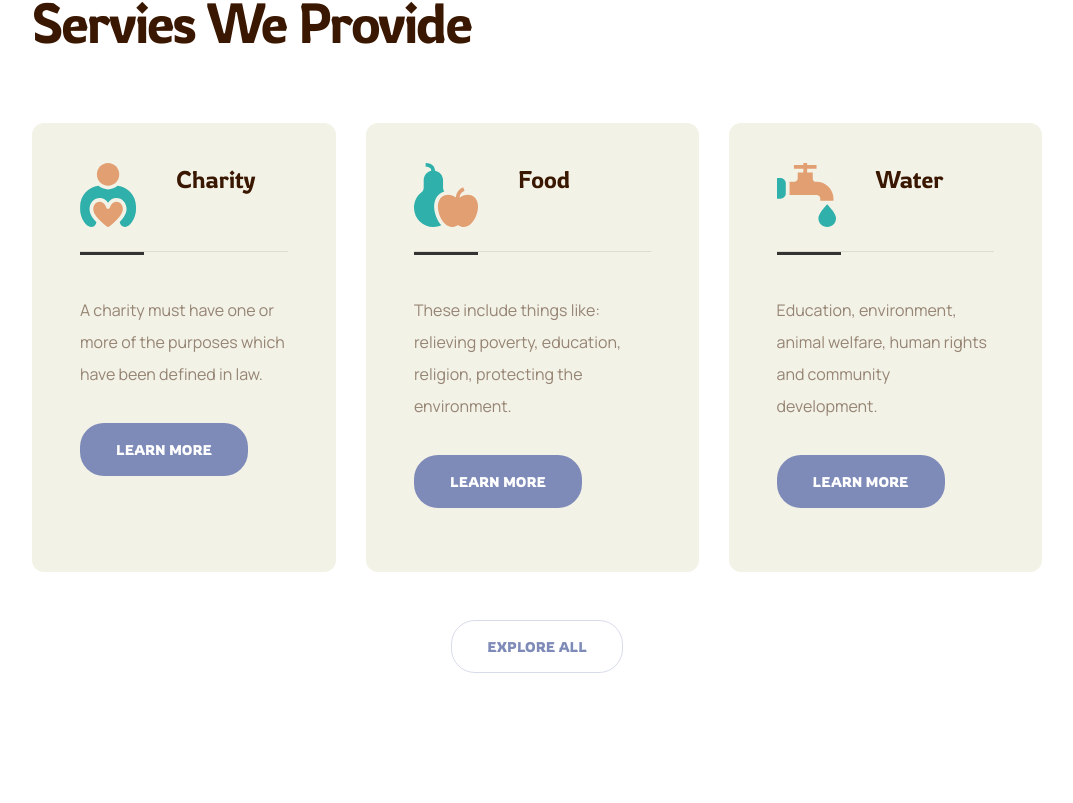
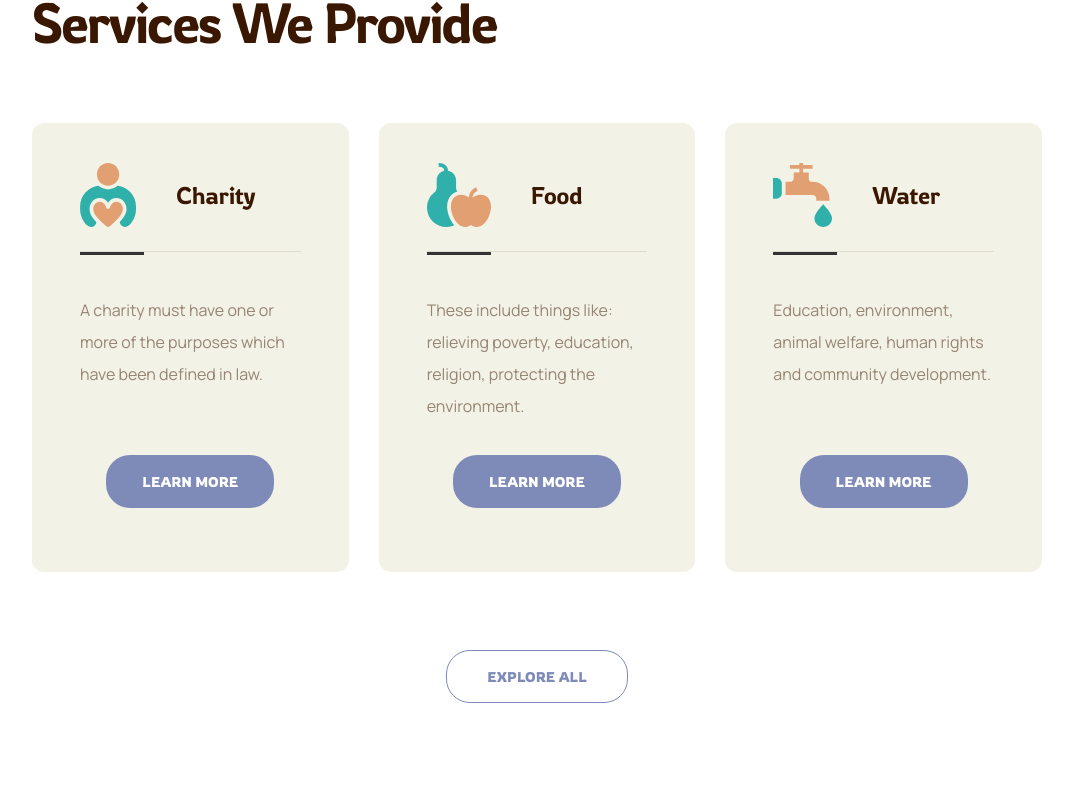
Before and after one commit to JamesGlik/CHARITY, a Next.js app in the folder my-app/: page / in a window 1280 px wide. Shown: the part 5457-6260 px from the top of the page, without its empty margins (103-1176 px from the left). Built offline with nearby package versions, Linux system fonts and the light colour scheme.

Commit message:
added responsive to section

```diff
--- a/my-app/components/atoms/GalleryButton/GalleryButton.tsx
+++ b/my-app/components/atoms/GalleryButton/GalleryButton.tsx
@@ -4,7 +4,7 @@ export default function GalleryButton({ label, onClick }: GalleryButtonProps) {
   return (
     <button
       onClick={onClick}
-      className="px-[40px] py-[15px] text-[#7E8AB8] border border-[#7E8AB8] rounded-[24px] hover:bg-[#7E8AB8] hover:text-white transition-all duration-300 ease-in-out"
+      className="px-[40px] py-[15px] text-[#7E8AB8] border border-[#7E8AB8] rounded-[24px] hover:bg-[#7E8AB8] hover:text-white transition-all duration-300 ease-in-out font-rowdies text-[14px] uppercase"
     >
       {label}
     </button>
--- a/my-app/components/molecules/ServicesCard/ServicesCard.tsx
+++ b/my-app/components/molecules/ServicesCard/ServicesCard.tsx
@@ -10,8 +10,8 @@ const ServicesCard = ({
   height,
 }: ServicesProps) => {
   return (
-    <div className="px-[48px] pt-[40px] pb-[64px] bg-[#F3F2E7] rounded-[12px]">
-      <div className="flex gap-x-[40px] mb-[24px]">
+    <div className="flex flex-col h-full px-[48px] pt-[40px] pb-[64px] bg-[#F3F2E7] rounded-[12px] lg:px-[27px]">
+      <div className="flex gap-x-[40px] pb-[24px] items-center">
         <Image
           src={iconSrc}
           alt="services section icon"
@@ -24,15 +24,17 @@ const ServicesCard = ({
       </div>
 
       <div className="w-full h-[1px] bg-[#DEDDCD]"></div>
-      <div className="w-[64px] h-[3px] bg-[#333] mb-[39px]"></div>
+      <div className="w-[64px] h-[3px] bg-[#333]"></div>
 
-      <p className="text-[#3A1700] text-opacity-50 font-manrope leading-[32px] mb-[33px]">
+      <p className="text-[#3A1700] text-opacity-50 font-manrope leading-[32px] pt-[39px] pb-[33px] flex-grow">
         {cardText}
       </p>
 
-      <button className="uppercase text-[#FFF] font-rowdies text-[14px] py-[16px] px-[36px] bg-[#7E8AB8] rounded-[24px]">
-        learn more
-      </button>
+      <div className="flex justify-center">
+        <button className="uppercase text-[#FFF] font-rowdies text-[14px] py-[16px] px-[36px] bg-[#7E8AB8] rounded-[24px] hover:text-[#7E8AB8] hover:bg-[#FFF] transition-all duration-300 ease-in-out">
+          learn more
+        </button>
+      </div>
     </div>
   );
 };
--- a/my-app/components/organisms/ServicesSection/ServicesSection.tsx
+++ b/my-app/components/organisms/ServicesSection/ServicesSection.tsx
@@ -1,21 +1,25 @@
+import Button from "@/components/atoms/GalleryButton/GalleryButton";
 import ServicesCard from "@/components/molecules/ServicesCard/ServicesCard";
-import React from "react";
+import React, { useState } from "react";
+import { motion, AnimatePresence } from "framer-motion";
 
 const ServicesSection = () => {
+  const [showMore, setShowMore] = useState(false);
+
   return (
-    <div className="py-[138px] px-[135px]">
+    <div className="py-[138px] px-[135px] flex flex-col justify-center xl:px-[40px] lg:px-[23px]">
       <p className="uppercase text-[#E29F72] font-light leading-[32px] tracking-[3px] font-rowdies mb-[17px]">
         our services
       </p>
       <h3 className="text-[#3A1700] font-rowdies text-[56px] leading-[64px] tracking-[-2px] font-light mb-[69px]">
-        Servies We Provide
+        Services We Provide
       </h3>
 
-      <div className="flex gap-x-[30px] mb-[48px]">
+      <div className="grid grid-cols-3 md:grid-cols-1 gap-x-[30px] gap-y-[16px] pb-[30px]">
         <ServicesCard
           iconSrc="/services_image1.svg"
           cardHeader="Charity"
-          cardText="A charity must have one or more of the purposes which have been defined in law. "
+          cardText="A charity must have one or more of the purposes which have been defined in law."
           width={56}
           height={64}
         />
@@ -35,9 +39,43 @@ const ServicesSection = () => {
         />
       </div>
 
-      <button className="uppercase font-rowdies text-[14px] text-[#7E8AB8] border border-[rgba(126,138,184,0.30)] rounded-[24px] px-[35px] py-[15px] mx-auto block">
-        explore all
-      </button>
+      <motion.div
+        initial={false}
+        animate={{ height: showMore ? "auto" : 0, opacity: showMore ? 1 : 0 }}
+        transition={{ duration: 0.5, ease: "easeInOut" }}
+        style={{ overflow: "hidden" }}
+      >
+        <div className="grid grid-cols-3 md:grid-cols-1 gap-x-[30px] gap-y-[16px]">
+          <ServicesCard
+            iconSrc="/services_image1.svg"
+            cardHeader="Charity"
+            cardText="A charity must have one or more of the purposes which have been defined in law."
+            width={56}
+            height={64}
+          />
+          <ServicesCard
+            iconSrc="/services_image2.svg"
+            cardHeader="Food"
+            cardText="These include things like: relieving poverty, education, religion, protecting the environment."
+            width={64}
+            height={64}
+          />
+          <ServicesCard
+            iconSrc="/services_image3.svg"
+            cardHeader="Water"
+            cardText="Education, environment, animal welfare, human rights and community development."
+            width={59}
+            height={64}
+          />
+        </div>
+      </motion.div>
+
+      <div className="flex justify-center items-center pt-[48px]">
+        <Button
+          label={showMore ? "Show Less" : "Explore All"}
+          onClick={() => setShowMore(!showMore)}
+        />
+      </div>
     </div>
   );
 };
```
